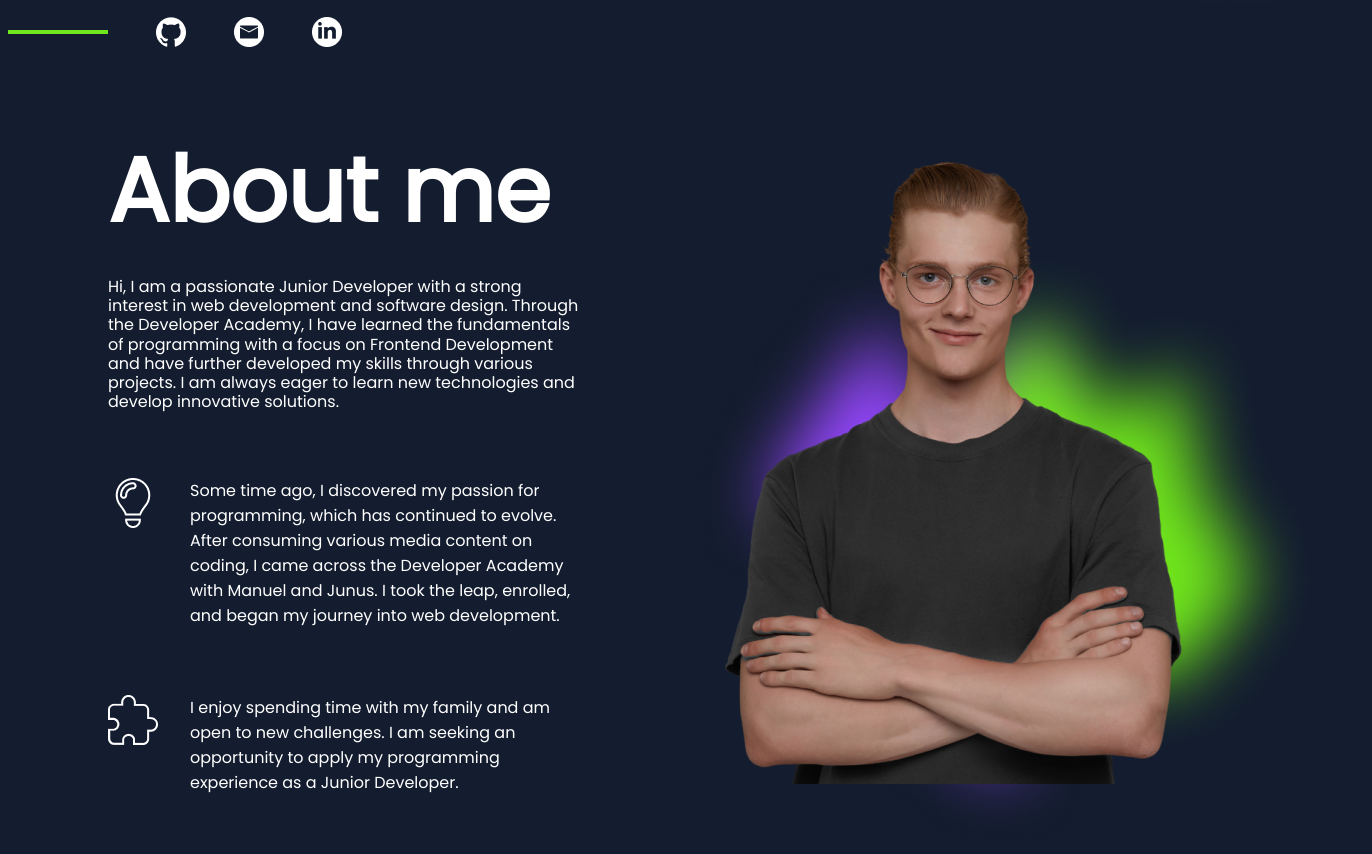
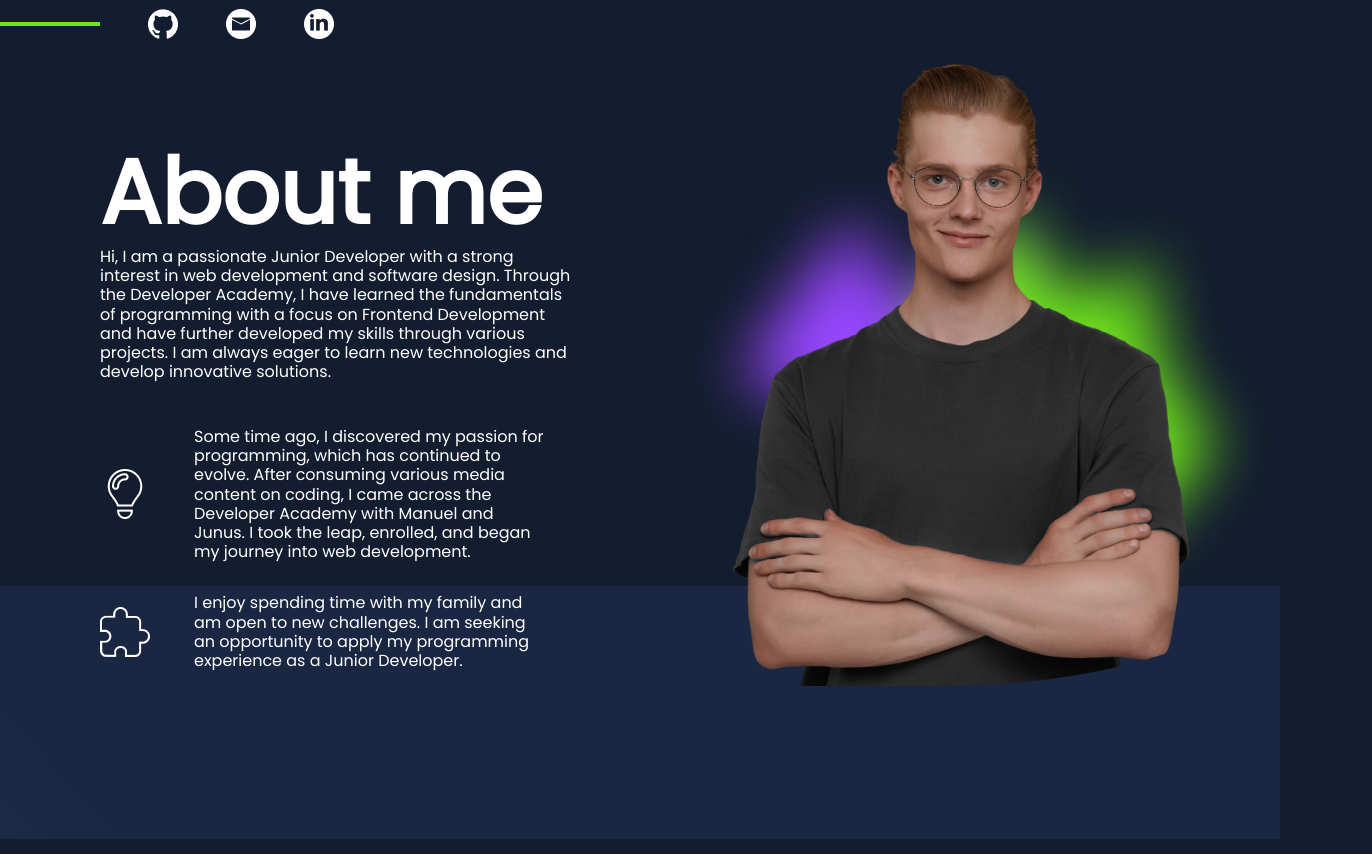
Before and after one commit to BastiEbel/React-Portfolio, a React (Vite) app: page / in a window 1280 px wide. Shown: the part 900-1754 px from the top of the page, 1372 px wide, since content can reach past the window. Built offline with nearby package versions, Linux system fonts and the light colour scheme.

Commit message:
styled about-me part

```diff
--- a/src/App.jsx
+++ b/src/App.jsx
@@ -1,6 +1,7 @@
 import AboutMe from "./components/AboutMe";
 import Header from "./components/Header";
 import Navbar from "./components/Navbar";
+import Skill from "./components/Skill";
 
 function App() {
   return (
@@ -8,6 +9,7 @@ function App() {
       <Navbar />
       <Header />
       <AboutMe />
+      <Skill />
     </>
   );
 }
--- a/src/components/AboutMe.jsx
+++ b/src/components/AboutMe.jsx
@@ -6,10 +6,10 @@ import profil from "../assets/image/hero character photo.png";
 
 export default function AboutMe() {
   return (
-    <div className="overall-container">
-      <h3>About me</h3>
-      <div className="container-aboutme">
-        <span className="explain font-color">
+    <div className="overall">
+      <div className="container-me">
+        <p className="over-sign">About me</p>
+        <span className="about-me">
           Hi, I am a passionate Junior Developer with a strong interest in web
           development and software design. Through the Developer Academy, I have
           learned the fundamentals of programming with a focus on Frontend
@@ -17,26 +17,29 @@ export default function AboutMe() {
           projects. I am always eager to learn new technologies and develop
           innovative solutions.
         </span>
-        <div className="container-section">
-          <img src={bulb} alt="Bulb" />
-          <span className="font-color">
-            Some time ago, I discovered my passion for programming, which has
-            continued to evolve. After consuming various media content on
-            coding, I came across the Developer Academy with Manuel and Junus. I
-            took the leap, enrolled, and began my journey into web development.
-          </span>
-        </div>
-        <div className="container-section">
-          <img src={puzzle} alt="Puzzle" />
-          <span className="font-color">
-            I enjoy spending time with my family and am open to new challenges.
-            I am seeking an opportunity to apply my programming experience as a
-            Junior Developer.
-          </span>
+        <div className="container-explain">
+          <div className="explain">
+            <img src={bulb} alt="" />
+            <span>
+              Some time ago, I discovered my passion for programming, which has
+              continued to evolve. After consuming various media content on
+              coding, I came across the Developer Academy with Manuel and Junus.
+              I took the leap, enrolled, and began my journey into web
+              development.
+            </span>
+          </div>
+          <div className="explain">
+            <img src={puzzle} alt="" />
+            <span>
+              I enjoy spending time with my family and am open to new
+              challenges. I am seeking an opportunity to apply my programming
+              experience as a Junior Developer.
+            </span>
+          </div>
         </div>
       </div>
-      <img className="profil-Img" src={profil} alt="Profil picture" />
-      <img className="bg-Img" src={bgProfil} alt="Background Profil" />
+      <img src={bgProfil} className="bg-photo" />
+      <img className="profil-pic" src={profil} alt="" />
     </div>
   );
 }
--- /dev/null
+++ b/src/components/Skill.jsx
@@ -0,0 +1,11 @@
+import "../css/Skill.css";
+
+export default function Skill() {
+  return (
+    <div className="skill-container">
+      <div className="spacer"></div>
+
+      <div></div>
+    </div>
+  );
+}
--- a/src/css/AboutMe.css
+++ b/src/css/AboutMe.css
@@ -1,62 +1,78 @@
-.overall-container {
-  position: relative;
+.overall {
+  width: 100%;
+  position: absolute;
+  background: #141d2f;
+  z-index: 1;
 }
 
-.container-aboutme {
+.container-me {
   position: relative;
+  bottom: -100px;
+}
+
+.container-me p {
+  margin: 0;
+  width: 452px;
+  height: 108px;
+  margin-left: 100px;
+  font-weight: 700;
+  font-size: 90px;
+  line-height: 1.2;
+  color: #ffffff;
+}
+
+.about-me {
+  display: flex;
+  margin-left: 100px;
+  width: 471px;
+  height: 114px;
+  font-weight: 400;
+  font-size: 16px;
+  line-height: 1.2;
+  color: #ffffff;
+}
+
+.container-explain {
   display: flex;
   flex-direction: column;
+  align-items: flex-start;
+  margin-left: 100px;
+  margin-top: 50px;
+}
+
+.explain {
+  display: flex;
   justify-content: space-between;
-  width: 471px;
-  height: 336px;
-  left: 100px;
+  align-items: center;
+  margin: 16px 0;
+  width: 444px;
   gap: 35px;
 }
 
-h3 {
-  position: relative;
-  left: 100px;
-  font-family: Poppins;
-  font-size: 90px;
-  font-weight: 700;
-  line-height: 108px;
-  text-align: left;
-  color: #ffffff;
-  margin-bottom: 32px;
-}
-
-.explain {
-  font-family: Poppins;
-  font-size: 16px;
-  font-weight: 400;
-  line-height: 19.2px;
-  text-align: left;
-}
-
-.container-section {
-  display: flex;
-  margin-top: 32px;
-}
-
-.container-section img {
-  margin-right: 32px;
-  width: 50px;
+.explain img {
   height: 50px;
 }
 
-.profil-Img {
-  z-index: 2;
-  position: absolute;
-  width: 593px;
-  height: 647px;
-  top: 0px;
-  right: 0px;
+.explain span {
+  width: 350px;
+  font-weight: 400;
+  font-size: 16px;
+  line-height: 1.2;
+  color: #ffffff;
 }
 
-.bg-Img {
+.bg-photo {
   position: absolute;
-  width: 634px;
-  height: 616.57px;
+  width: 610px;
+  height: 553.57px;
+  right: 0;
   top: 100px;
-  right: -50px;
 }
+
+.profil-pic {
+  position: absolute;
+  height: 647px;
+  bottom: -100px;
+  border-bottom-right-radius: 340px 129px;
+  right: 0;
+}
--- /dev/null
+++ b/src/css/Skill.css
@@ -0,0 +1,21 @@
+.spacer {
+  position: absolute;
+  bottom: 265px;
+  width: 100%;
+  height: 148px;
+  background-color: #141d2f;
+  border-bottom-right-radius: 3400px 500px;
+  border-bottom-left-radius: 300px 20px;
+}
+.skill-container {
+  position: relative;
+  background: linear-gradient(
+    228.04deg,
+    #1a2743 94.09%,
+    #27334b 123.2%,
+    #212d43 142.98%,
+    #1e283d 164.44%,
+    #141d2f 220.64%
+  );
+  height: 100vh;
+}
--- a/src/index.css
+++ b/src/index.css
@@ -8,6 +8,7 @@ body {
   font-family: "Poppins", sans-serif;
   background: #141d2f;
   height: 100vh;
+  margin: 0;
 }
 .font-color {
   color: #ffffff;
```
